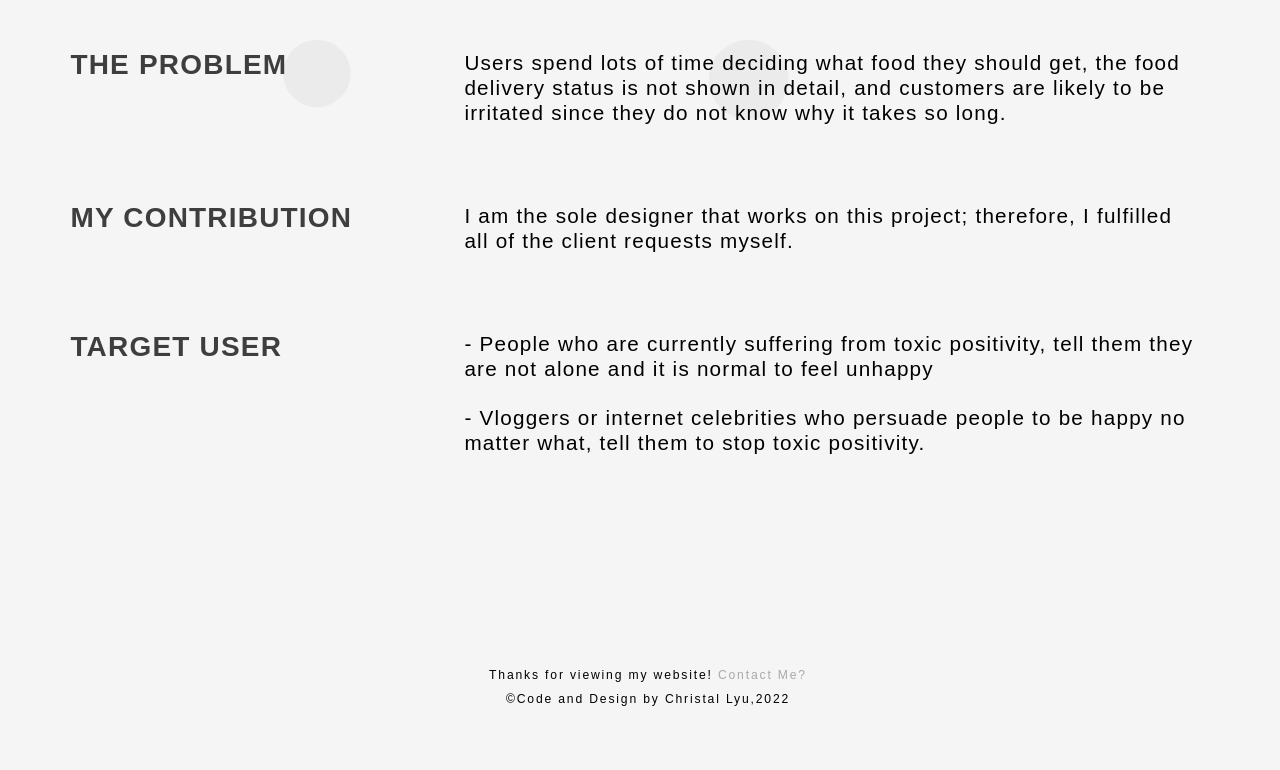
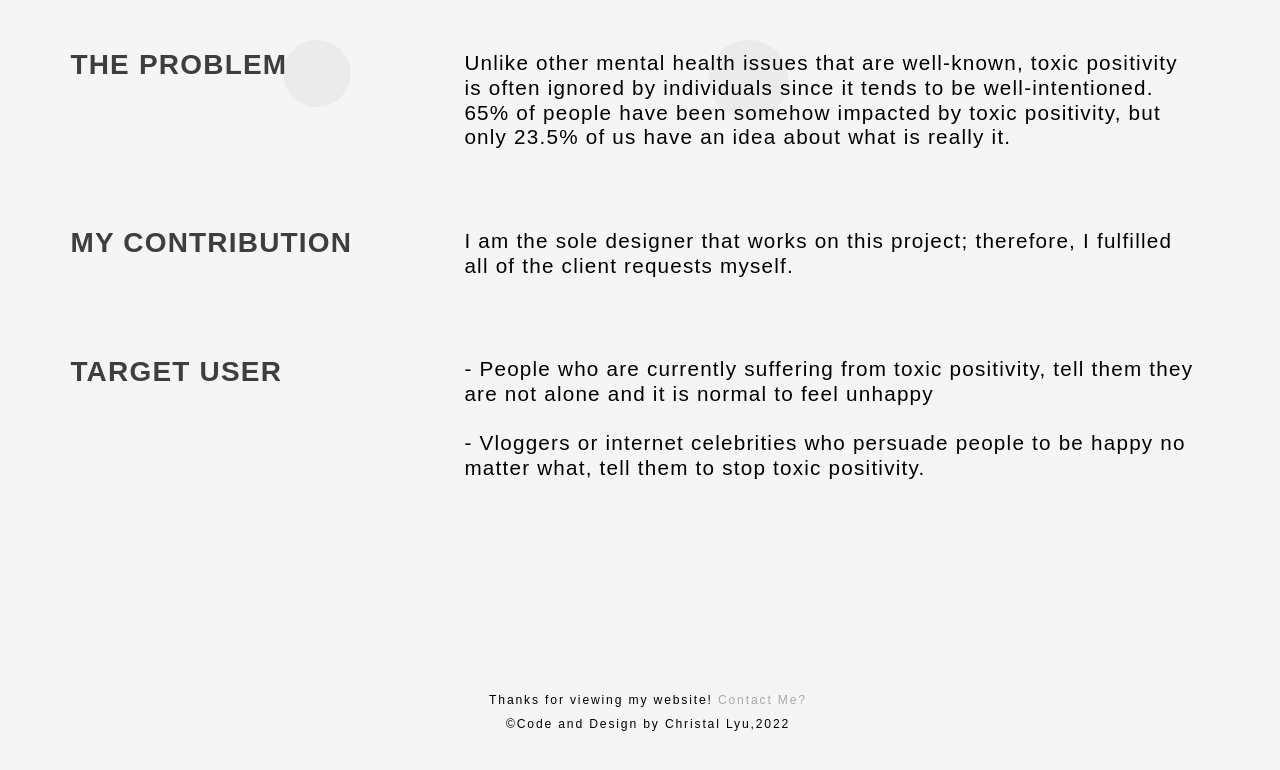
Before and after one commit to kkhris/PW-2022, a plain HTML site: page TXP.html in a window 1280 px wide. Shown: the part 1397-2167 px from the top of the page. Drawn offline with nearby package versions, Linux system fonts and the light colour scheme.

Commit message:
Add files via upload
txp update

```diff
--- a/TXP.html
+++ b/TXP.html
@@ -100,7 +100,7 @@
     <h2>THE PROBLEM</h2>
   </div>
   <div class="columnp" >
-    <p>Users spend lots of time deciding what food they should get, the food delivery status is not shown in detail, and customers are likely to be irritated since they do not know why it takes so long.  </p>
+    <p> Unlike other mental health issues that are well-known, toxic positivity is often ignored by individuals since it tends to be well-intentioned. 65% of people have been somehow impacted by toxic positivity, but only 23.5% of us have an idea about what is really it.</p>
   </div>
 <div class="columnp" >
     <h2>MY CONTRIBUTION</h2>
```
